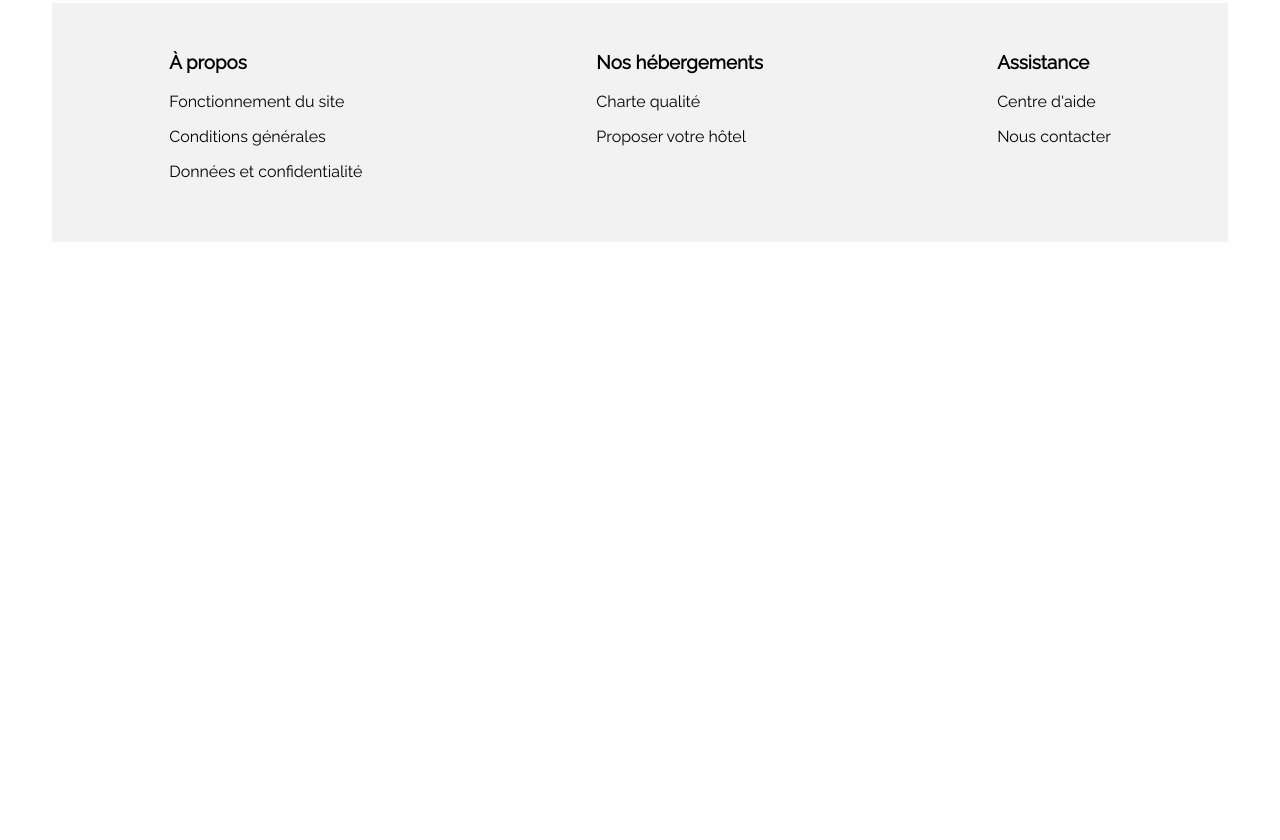
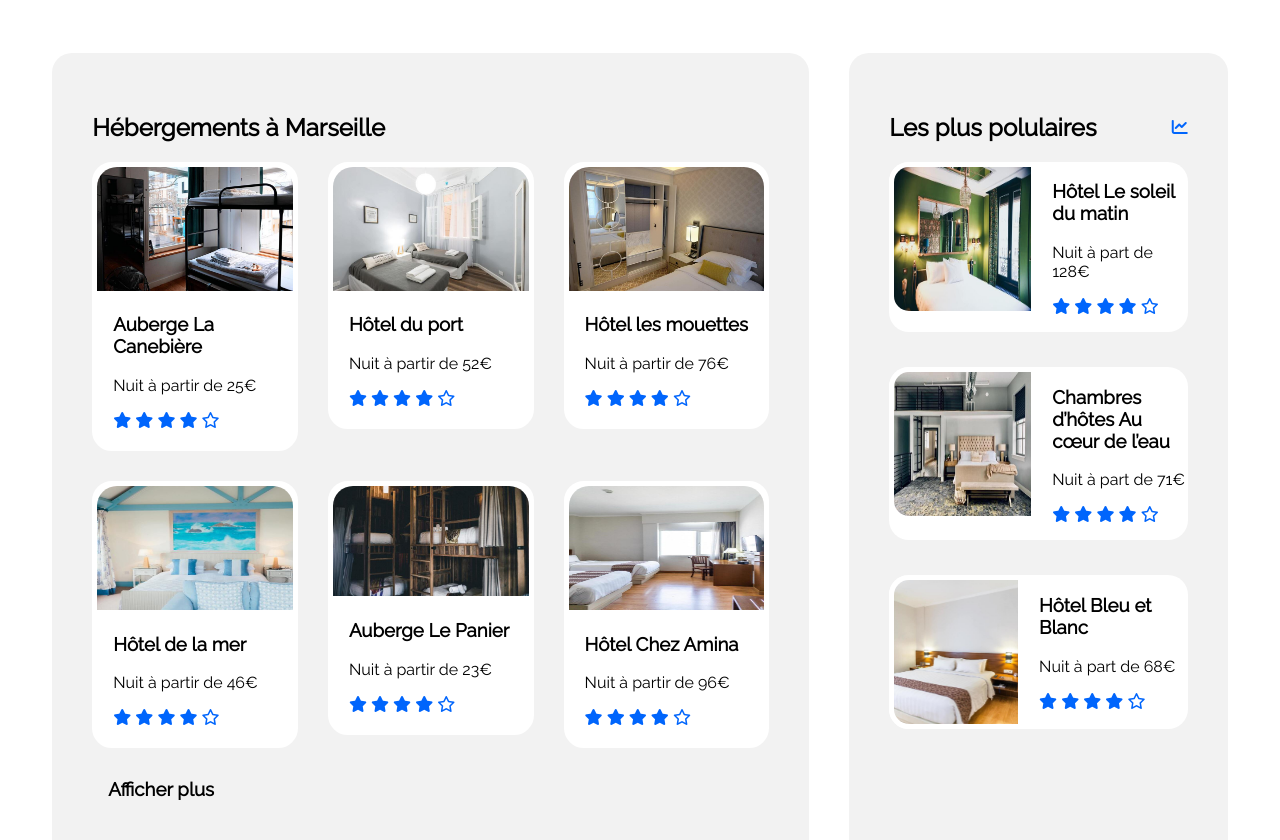
Before and after one commit to YannGhistelinck/p2, a plain HTML site: page index.html in a window 1280 px wide. Shown: the part 440-1280 px from the top of the page. Before the commit the page ends 800 px from the top, so only its background shows below. Drawn offline with Linux system fonts and the light colour scheme.

Commit message:
ajout des parties hébergment à marseille et les plus populaires. Reste problème redimension photos

```diff
--- a/css/style.css
+++ b/css/style.css
@@ -10,6 +10,10 @@ body{
 }
 h1{
     font-size : 22px;
+}
+a{
+    text-decoration: none;
+    color : black;
 }
 /*
 *********************************************
@@ -42,10 +46,6 @@ nav li {
     padding : 10px;
     padding-top : 25px ;
 }
-nav a{
-    text-decoration: none;
-    color : black;
-}
 nav a:hover{
     color : #0065FC;
     border-top : 1px solid #0065FC;
@@ -65,6 +65,7 @@ nav span:hover{
 
 .banner{
     margin-left: 55px;
+    margin-bottom: 50px;
 }
 
 
@@ -176,13 +177,14 @@ SECTION + ASIDE
 */
 
 
-/*
+
 .bigbox{
     display: grid;
     grid-template-columns: 2fr 1fr;
     gap: 40px;
-    padding-left: 50px;
-    padding-right: 50px;
+    padding-left: 3.5%;
+    padding-right: 3.5%;
+    margin-bottom: 50px;
 }
 .bigbox section, aside{
     background-color: #F2F2F2;
@@ -199,42 +201,48 @@ SECTION + ASIDE
     justify-content : space-between;
 }
 .host_box{
-    display : flex;
-    flex-direction: row;
-    flex-wrap:wrap ;
+    display : grid;
+    grid-template-columns: 1fr 1fr 1fr;
+    gap : 30px;
+
+    border-radius: 20px;
+    margin-bottom: 30px;
+}
+.host_card{
+    border : 5px solid white;
     background-color: white;
     border-radius: 20px;
 }
-.host_box a{
-    text-decoration: none;
-    color : black;
+.host_card img{
+    border-radius: 20px 20px 0px 0px;
+    /*width : 246px;*/
+    width: 100%;
+    max-height: 124px;
 }
-.host_card img{
-    border : 5px solid white;
-    border-radius: 20px 20px 0px 0px;
-    width : 246px;
+.host_card div, h3, p{
+    padding-left: 16px;
 }
-*/
+
 
 
 
 /* Les + populaires*/
-/*
+
 .popular_card{
     display: flex;
     flex-direction: row;
     background-color: white;
     border-radius: 20px;
+    margin-bottom: 35px;
 }
 .popular_card img{
     width : 137px;
+    height : 144px;
     border-radius: 20px 0px 0px 20px;
     border : 5px solid white;
 }
-.popular_content{
-    padding-left : 15px;
-}
-*/
+
+
 
 
 /*
@@ -275,8 +283,3 @@ footer ul{
     list-style-type: none;
     padding-left: 0px;
 }
-
-footer a{
-    text-decoration: none;
-    color : black;
-}
--- a/index.html
+++ b/index.html
@@ -80,7 +80,7 @@
 
         <!-- Hébergements à Marseille-->
 
-        <!--
+
         <div class="bigbox">
             <section>
                 <h2>Hébergements à Marseille</h2>
@@ -89,83 +89,85 @@
                         <img src="assets/hebergements/4_small/marcus-loke-WQJvWU_HZFo-unsplash.jpg">
                         <h3>Auberge La Canebière</h3>
                         <p>Nuit à partir de 25€</p>
-                        <div>
+                        <p>
                             <i class="fa-solid fa-star"></i>
                             <i class="fa-solid fa-star"></i>
                             <i class="fa-solid fa-star"></i>
                             <i class="fa-solid fa-star"></i>
                             <i class="fa-regular fa-star"></i>
-                        </div>
+                        </p>
                     </div></a>
                     <a href="#"><div class="host_card">
                         <img src="assets/hebergements/4_small/fred-kleber-gTbaxaVLvsg-unsplash.jpg">
                         <h3>Hôtel du port</h3>
                         <p>Nuit à partir de 52€</p>
-                        <div>
+                        <p>
                             <i class="fa-solid fa-star"></i>
                             <i class="fa-solid fa-star"></i>
                             <i class="fa-solid fa-star"></i>
                             <i class="fa-solid fa-star"></i>
                             <i class="fa-regular fa-star"></i>
-                        </div>
+                        </p>
                     </div></a>
                     <a href="#"><div class="host_card">
                         <img src="assets/hebergements/4_small/reisetopia-B8WIgxA_PFU-unsplash.jpg">
                         <h3>Hôtel les mouettes</h3>
                         <p>Nuit à partir de 76€</p>
-                        <div>
+                        <p>
                             <i class="fa-solid fa-star"></i>
                             <i class="fa-solid fa-star"></i>
                             <i class="fa-solid fa-star"></i>
                             <i class="fa-solid fa-star"></i>
                             <i class="fa-regular fa-star"></i>
-                        </div>
+                        </p>
                     </div></a>
                     <a href="#"><div class="host_card">
                         <img src="assets/hebergements/4_small/annie-spratt-Eg1qcIitAuA-unsplash.jpg">
                         <h3>Hôtel de la mer</h3>
                         <p>Nuit à partir de 46€</p>
-                        <div>
+                        <p>
                             <i class="fa-solid fa-star"></i>
                             <i class="fa-solid fa-star"></i>
                             <i class="fa-solid fa-star"></i>
                             <i class="fa-solid fa-star"></i>
                             <i class="fa-regular fa-star"></i>
-                        </div>
+                        </p>
                     </div></a>
                     <a href="#"><div class="host_card">
                         <img src="assets/hebergements/4_small/nicate-lee-kT-ZyaiwBe0-unsplash.jpg">
                         <h3>Auberge Le Panier</h3>
                         <p>Nuit à partir de 23€</p>
-                        <div>
+                        <p>
                             <i class="fa-solid fa-star"></i>
                             <i class="fa-solid fa-star"></i>
                             <i class="fa-solid fa-star"></i>
                             <i class="fa-solid fa-star"></i>
                             <i class="fa-regular fa-star"></i>
-                        </div>
+                        </p>
                     </div></a>
                     <a href="#"><div class="host_card">
                         <img src="assets/hebergements/4_small/febrian-zakaria-M6S1WvfW68A-unsplash.jpg">
                         <h3>Hôtel Chez Amina</h3>
                         <p>Nuit à partir de 96€</p>
-                        <div>
+                        <p>
                             <i class="fa-solid fa-star"></i>
                             <i class="fa-solid fa-star"></i>
                             <i class="fa-solid fa-star"></i>
                             <i class="fa-solid fa-star"></i>
                             <i class="fa-regular fa-star"></i>
-                        </div>
+                        </p>
                     </div></a>
                 </div>
+                <h3><a href="#">Afficher plus</a></h3>
             </section>
-            -->
+
+
 
 
 
             <!-- Les plus populaires -->
 
-            <!--
+
             <aside>
                 <div class="title_aside">
                     <h2>Les plus polulaires</h2>
@@ -176,22 +178,53 @@
                     <div class="popular_content">
                         <h3>Hôtel Le soleil du matin</h3>
                         <p>Nuit à part de 128€</p>
-                        <div>
+                        <p>
                             <i class="fa-solid fa-star"></i>
                             <i class="fa-solid fa-star"></i>
                             <i class="fa-solid fa-star"></i>
                             <i class="fa-solid fa-star"></i>
                             <i class="fa-regular fa-star"></i>
-                        </div>
+                        </p>
                     </div>
+                </div>
 
+                <div class="popular_card">
+                    <img src="assets/hebergements/4_small/aw-creative-VGs8z60yT2c-unsplash.jpg" alt="photo de la chambre">
+                    <div class="popular_content">
+                        <h3>Chambres d’hôtes Au cœur de l’eau</h3>
+                        <p>Nuit à part de 71€</p>
+                        <p>
+                            <i class="fa-solid fa-star"></i>
+                            <i class="fa-solid fa-star"></i>
+                            <i class="fa-solid fa-star"></i>
+                            <i class="fa-solid fa-star"></i>
+                            <i class="fa-regular fa-star"></i>
+                        </p>
+                    </div>
                 </div>
+
+
+                <div class="popular_card">
+                    <img src="assets/hebergements/4_small/febrian-zakaria-sjvU0THccQA-unsplash.jpg" alt="photo de la chambre">
+                    <div class="popular_content">
+                        <h3>Hôtel Bleu et Blanc</h3>
+                        <p>Nuit à part de 68€</p>
+                        <p>
+                            <i class="fa-solid fa-star"></i>
+                            <i class="fa-solid fa-star"></i>
+                            <i class="fa-solid fa-star"></i>
+                            <i class="fa-solid fa-star"></i>
+                            <i class="fa-regular fa-star"></i>
+                        </p>
+                    </div>
+                </div>
+
             </aside>
 
 
         </div>
 
-        -->
+
 
 
 
```
